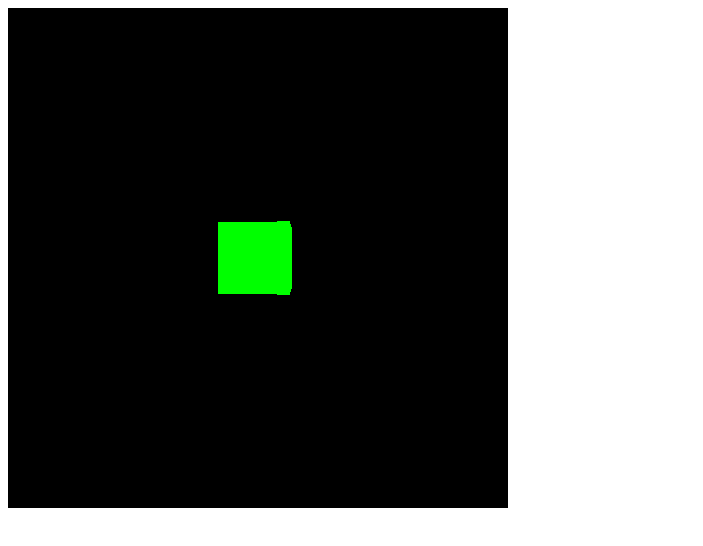
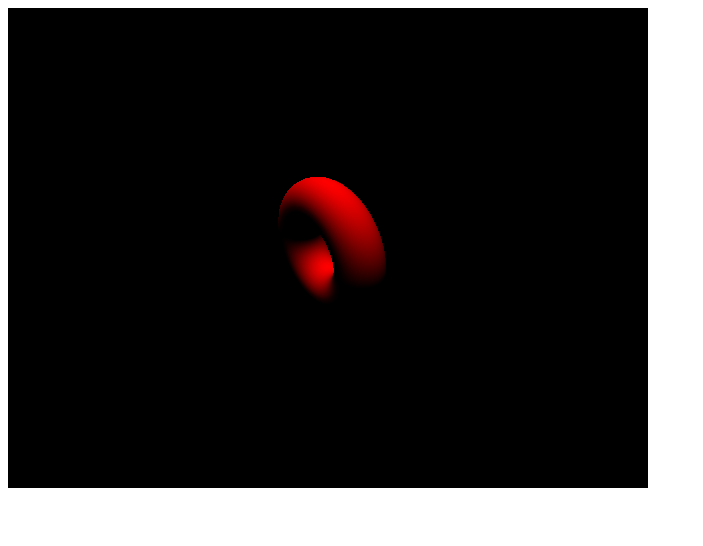
Before and after one commit to yo16/scatter_3d_js, a plain HTML site: page example/sample.html in a window 1280 px wide. Shown: the whole page, without its empty margins (0-703 px from the left). Drawn offline with Linux system fonts and the light colour scheme.

Commit message:
add donut

```diff
--- a/example/sample.html
+++ b/example/sample.html
@@ -12,12 +12,11 @@
 	document.addEventListener("DOMContentLoaded", function(event){
 		draw_three();
 		animate();
-
 	});
 	</script>
 </head>
 
 <body>
-	<canvas id="cvs_scatter" width="500" height="500"></canvas>
+	<canvas id="cvs_scatter" width="640" height="480"></canvas>
 </body>
 </html>
--- a/src/scatter-3d.js
+++ b/src/scatter-3d.js
@@ -4,8 +4,8 @@ var camera = null;
 var light = null;
 var renderer = null;
 
-var width = 500;
-var height = 500;
+var width = 640;
+var height = 480;
 
 //var cube = null;
 var elms = [];
@@ -14,6 +14,7 @@ function draw_three(){
     // 初期化
     initialize();
 
+    // 要素追加
     add_elements();
 
 }
@@ -21,11 +22,14 @@ function draw_three(){
 // 初期化
 function initialize(){
     scene = new THREE.Scene();
-    camera = new THREE.PerspectiveCamera( 75, width / height, 0.1, 1000 );
-    camera.position.z = 5;
+
+    // カメラ
+    camera = new THREE.PerspectiveCamera( 60, width / height );     // 視野角, アスペクト比, near, far
+    camera.position.set(15, 15, 15);    // 位置
+    camera.lookAt(new THREE.Vector3(0, 0, 0));  // カメラの向き
 
     // ライト
-    light = new THREE.DirectionalLight(0xFFFFFF, 1);
+    light = new THREE.DirectionalLight(0xFFFFFF, 1);    // 色, 強さ
     scene.add(light);
 
     // レンダラーを設定
@@ -38,21 +42,26 @@ function initialize(){
 }
 
 function add_elements(){
-    let geometry = new THREE.BoxGeometry();
+    // box
+    let geo1 = new THREE.BoxGeometry(1, 1, 1);  // x-width, y-width, z-width
     let material_basic = new THREE.MeshBasicMaterial( { color: 0x00ff00 } );
-    box = new THREE.Mesh( geometry, material_basic );
+    box = new THREE.Mesh( geo1, material_basic );
+    box.position.set(0.5, 0.5, 0.5);
     scene.add( box );
     elms.push( box );
 
-    /*
-    let material_lamber = new THREE.MeshLambertMaterial( { color: 0x00ff00 } );
-    cube = new THREE.Mesh( geometry, material_lamber );
-    scene.add( cube );
-    */
+    // ドーナッツ
+    let geo2 = new THREE.TorusGeometry(2, 1, 30, 90);  // r, tube-r, radialSegments, tubalarSegments
+    let material_lamber = new THREE.MeshLambertMaterial( { color: 0xff0000 } );
+    donut = new THREE.Mesh( geo2, material_lamber );
+    donut.position.set(5, 5, 5);
+    scene.add( donut );
+    elms.push( donut );
 
 
 }
 
+// アニメーション定義
 function animate() {
     for(let i=0; i<elms.length; i++){
         elms[i].rotation.y += 0.01;
```
